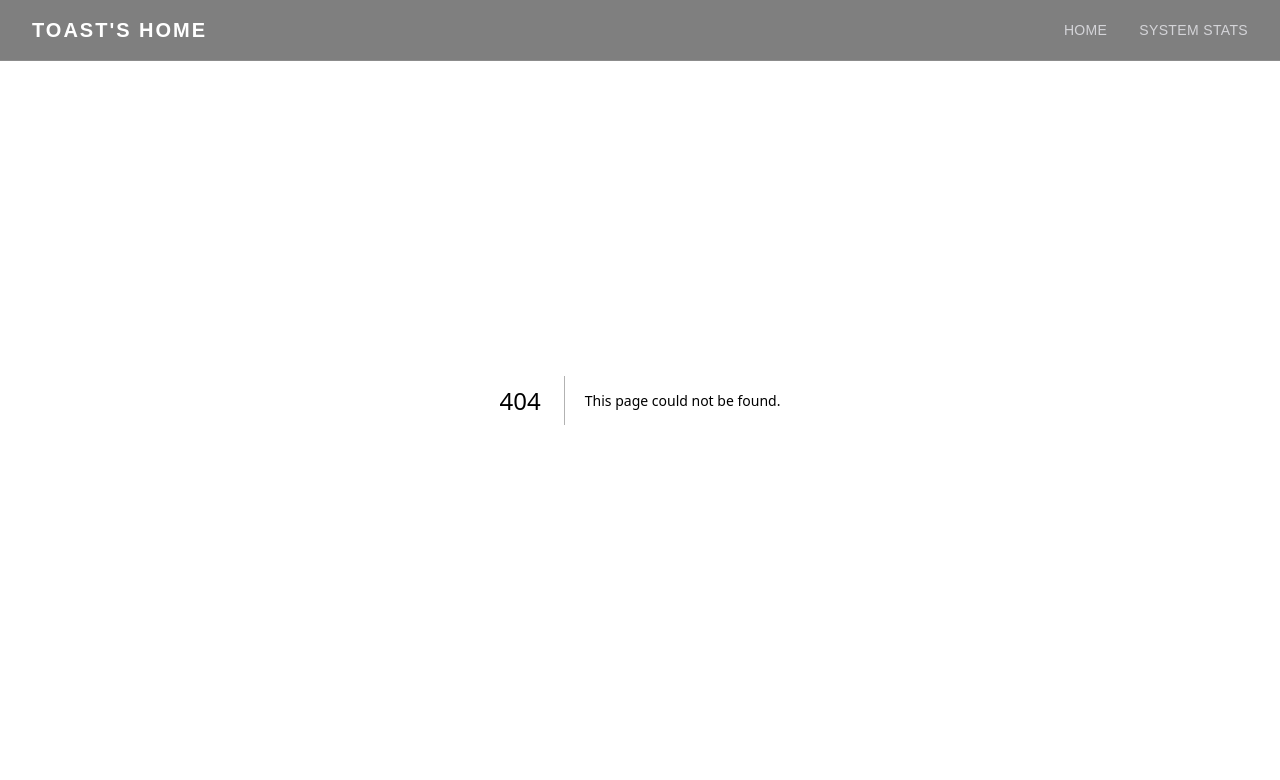
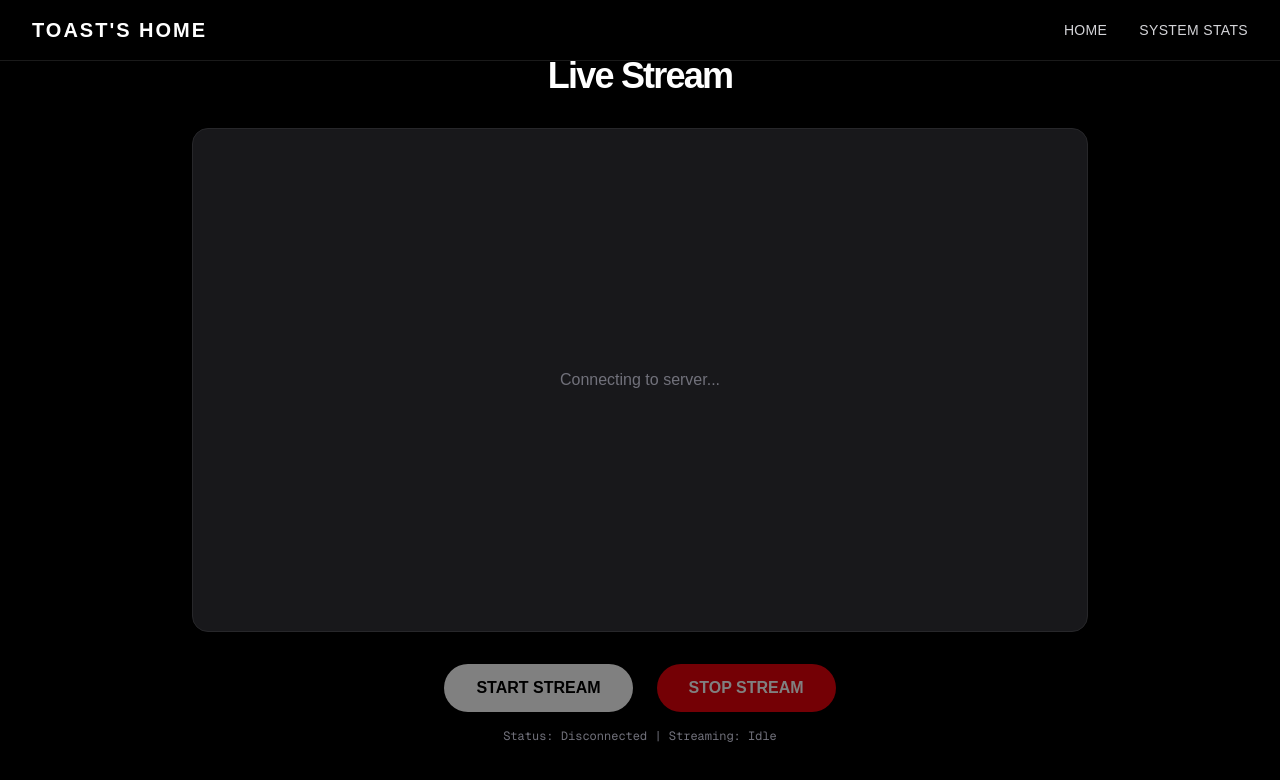
Before and after one commit to ToastCheng/croissant, a Next.js app: page /stream in a window 1280 px wide. Before the commit this address had no page. Shown: the top 780 px of the page. Built offline with nearby package versions, Linux system fonts and the light colour scheme; no server answers.

Commit message:
feat: implement video streaming with websocket server and frontend visualization

```diff
--- /dev/null
+++ b/app/stream/page.tsx
@@ -0,0 +1,109 @@
+'use client';
+
+import { useState, useRef, useEffect } from 'react';
+
+export default function StreamPage() {
+    const [isConnected, setIsConnected] = useState(false);
+    const [isStreaming, setIsStreaming] = useState(false);
+    const videoRef = useRef<HTMLImageElement>(null);
+    const wsRef = useRef<WebSocket | null>(null);
+
+    useEffect(() => {
+        // Connect to WebSocket server on mount
+        const ws = new WebSocket('ws://localhost:8080');
+        ws.binaryType = 'arraybuffer';
+
+        ws.onopen = () => {
+            console.log('Connected to Stream Server');
+            setIsConnected(true);
+        };
+
+        ws.onclose = () => {
+            console.log('Disconnected from Stream Server');
+            setIsConnected(false);
+            setIsStreaming(false);
+        };
+
+        ws.onmessage = (event) => {
+            // Crude handling: Assume each message is a full valid JPEG for this demo
+            // In production, we'd need a buffer builder to stitch chunks if they are fragmented
+            // For now, if 'image2pipe' flushes well, we might get away with it or see glitches
+            const arrayBuffer = event.data;
+            const blob = new Blob([arrayBuffer], { type: 'image/jpeg' });
+            const url = URL.createObjectURL(blob);
+
+            if (videoRef.current) {
+                // Revoke previous to avoid leak
+                const prev = videoRef.current.src;
+                if (prev.startsWith('blob:')) URL.revokeObjectURL(prev);
+                videoRef.current.src = url;
+            }
+        };
+
+        wsRef.current = ws;
+
+        return () => {
+            ws.close();
+        };
+    }, []);
+
+    const handleStart = () => {
+        if (wsRef.current && isConnected) {
+            wsRef.current.send('start');
+            setIsStreaming(true);
+        }
+    };
+
+    const handleStop = () => {
+        if (wsRef.current && isConnected) {
+            wsRef.current.send('stop');
+            setIsStreaming(false);
+        }
+    };
+
+    return (
+        <main className="min-h-screen bg-black text-white flex flex-col items-center justify-center p-8">
+            <h1 className="text-4xl font-bold mb-8 tracking-tighter">Live Stream</h1>
+
+            <div className="relative w-full max-w-4xl aspect-video bg-zinc-900 rounded-2xl overflow-hidden border border-zinc-800 shadow-2xl flex items-center justify-center">
+                {isConnected ? (
+                    <img
+                        ref={videoRef}
+                        alt="Live Stream"
+                        className="w-full h-full object-contain"
+                    />
+                ) : (
+                    <div className="text-zinc-500">Connecting to server...</div>
+                )}
+
+                {/* Overlay if not streaming but connected */}
+                {isConnected && !isStreaming && (
+                    <div className="absolute inset-0 flex items-center justify-center bg-black/50 backdrop-blur-sm">
+                        <p className="text-xl font-medium">Ready to Stream</p>
+                    </div>
+                )}
+            </div>
+
+            <div className="mt-8 flex gap-6">
+                <button
+                    onClick={handleStart}
+                    disabled={!isConnected || isStreaming}
+                    className="px-8 py-3 rounded-full bg-white text-black font-bold hover:bg-gray-200 disabled:opacity-50 disabled:cursor-not-allowed transition-all"
+                >
+                    START STREAM
+                </button>
+                <button
+                    onClick={handleStop}
+                    disabled={!isConnected || !isStreaming}
+                    className="px-8 py-3 rounded-full bg-red-600 text-white font-bold hover:bg-red-700 disabled:opacity-50 disabled:cursor-not-allowed transition-all"
+                >
+                    STOP STREAM
+                </button>
+            </div>
+
+            <div className="mt-4 text-xs text-zinc-500 font-mono">
+                Status: {isConnected ? 'Connected' : 'Disconnected'} | Streaming: {isStreaming ? 'Active' : 'Idle'}
+            </div>
+        </main>
+    );
+}
--- /dev/null
+++ b/stream-server/server.js
@@ -0,0 +1,97 @@
+const WebSocket = require('ws');
+const ffmpeg = require('fluent-ffmpeg');
+const http = require('http');
+const path = require('path');
+const fs = require('fs');
+
+const wss = new WebSocket.Server({ port: 8080 });
+
+const VIDEO_PATH = path.join(__dirname, 'maru.mp4'); // Ensure this file exists
+
+console.log('WebSocket server starting on port 8080');
+
+// Create a dummy video file if it doesn't exist (using ffmpeg logic or manual)
+// For simplicity, we assume the user will provide one, or we can generate a simple one.
+// Let's proceed assuming the user has or we will generate a 'test_video.mp4' later.
+
+wss.on('connection', (ws) => {
+    console.log('Client connected');
+    let ffmpegCommand = null;
+
+    ws.on('message', (message) => {
+        const msg = message.toString();
+        console.log('Received:', msg);
+
+        if (msg === 'start') {
+            if (ffmpegCommand) return; // Already running
+
+            console.log('Starting stream...');
+
+            // Stream MJPEG
+            ffmpegCommand = ffmpeg(VIDEO_PATH)
+                .inputOptions(['-stream_loop', '-1']) // Loop indefinitely
+                .format('mjpeg')
+                .videoCodec('mjpeg') // Use MJPEG codec
+                .outputOptions([
+                    '-f', 'image2pipe', // Output raw image data
+                    '-vcodec', 'mjpeg',
+                    '-q:v', '2', // Quality
+                    '-r', '30', // Frame rate
+                ])
+                .on('error', (err) => {
+                    console.error('FFmpeg error:', err.message);
+                    // Don't kill the socket, just stop the command reference
+                    ffmpegCommand = null;
+                })
+                .on('end', () => {
+                    console.log('Stream ended');
+                    ffmpegCommand = null;
+                });
+
+            const stream = ffmpegCommand.pipe();
+
+            let buffer = Buffer.alloc(0);
+
+            stream.on('data', (chunk) => {
+                if (ws.readyState === WebSocket.OPEN) {
+                    buffer = Buffer.concat([buffer, chunk]);
+
+                    let offset = 0;
+                    while (true) {
+                        const start = buffer.indexOf(Buffer.from([0xFF, 0xD8]), offset);
+                        if (start === -1) break;
+
+                        const end = buffer.indexOf(Buffer.from([0xFF, 0xD9]), start + 2);
+                        if (end === -1) break;
+
+                        const frame = buffer.subarray(start, end + 2);
+                        ws.send(frame);
+
+                        offset = end + 2;
+                    }
+
+                    if (offset > 0) {
+                        buffer = buffer.subarray(offset);
+                    }
+                }
+            });
+        } else if (msg === 'stop') {
+            if (ffmpegCommand) {
+                console.log('Stopping stream...');
+                ffmpegCommand.kill('SIGKILL');
+                ffmpegCommand = null;
+            }
+        }
+    });
+
+    ws.on('close', () => {
+        console.log('Client disconnected');
+        if (ffmpegCommand) {
+            ffmpegCommand.kill('SIGKILL');
+            ffmpegCommand = null;
+        }
+    });
+});
+
+// Helper: Basic robust JPEG frame parser is tricky in simple node script without deps.
+// We will refine the server if the crude fluid pipe doesn't work well on client.
```
Also changed, not shown: stream-server/package.json (added, +13 -0 lines), 2 other files (tests, documents, lock files or other folders).
